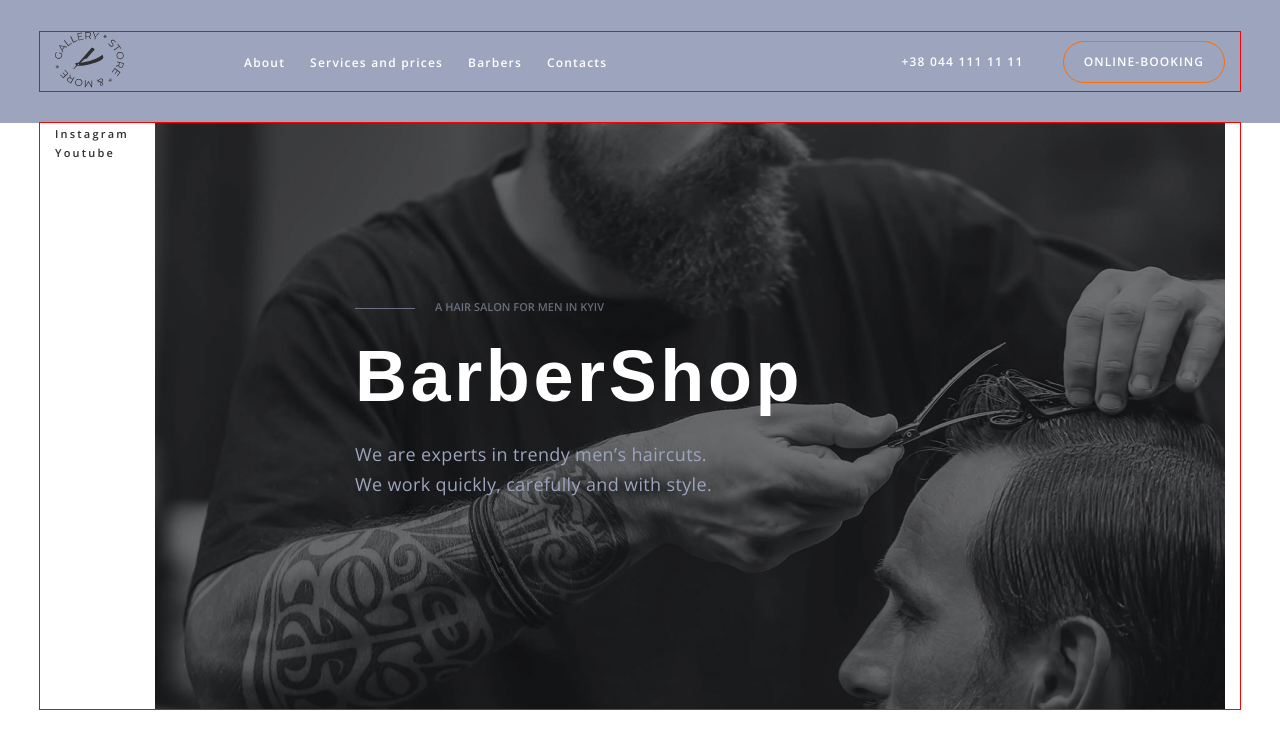
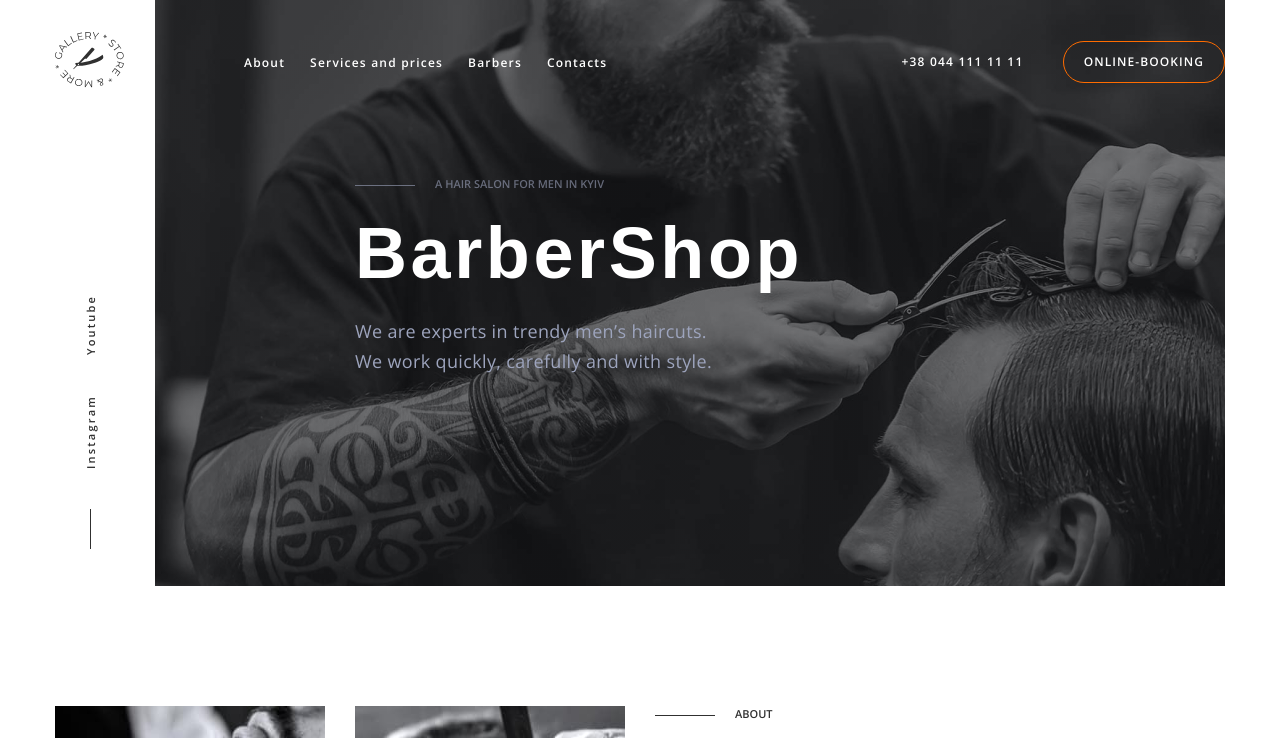
Before and after one commit to Andrii-Hashenko/LESSON1, a plain HTML site: page index.html in a window 1280 px wide. Shown: the top 738 px of the page. Drawn offline with nearby package versions, Linux system fonts and the light colour scheme.

Commit message:
додає js modal  та оновлює стилі хедеру

```diff
--- a/css/style.css
+++ b/css/style.css
@@ -26,7 +26,6 @@ p {
   width: 1200px;
   margin: 0 auto;
   padding: 0 15px;
-  outline: 1px solid red;
 }
 
 .visually-hidden {
@@ -98,11 +97,12 @@ p {
   vertical-align: middle;
 }
 
-/* header, фон з секції hero за допомогою css */
+/* header */
 
 .page-header {
   padding: 32px 0;
-  background-color: #9da4bd;
+  position: absolute;
+  width: 100%;
   /* background-color: #FFFFFF; */
 }
 
@@ -133,11 +133,13 @@ p {
   line-height: calc(16 / 12);
   letter-spacing: 0.1em;
   color: #ffffff;
+  transition: color 500ms linear;
 }
 
 .header-link:hover,
 .header-link:focus {
   color: var(--accent-color);
+
 }
 
 .header-button {
@@ -150,11 +152,33 @@ p {
 .hero .container {
   display: flex;
 }
-
+.hero .social-wrapper {
+  width: 100px;
+  display: flex;
+  align-items: flex-end;
+  padding-left: 25px;
+  margin-bottom: 40px;
+}
 .hero-list {
-  width: 100px;
+  display: flex;
+  transform: rotate(-90deg) translateX(19px);
+  transform-origin: top left;
+  align-items: center;
+  position: relative;
 }
 
+.hero-list::before {
+  content: "";
+  position: absolute;
+  width: 40px;
+  height: 1px;
+  background-color: var(--main-color);
+  left: -40px;
+  top: 10px;
+}
+.hero-list .item {
+  margin-left: 40px;
+}
 .hero .list-link {
   font-weight: 600;
   font-size: 11px;
--- a/index.html
+++ b/index.html
@@ -22,7 +22,7 @@
   </head>
 
   <body class="page-body">
-    <!-- header, фон з секції hero за допомогою css -->
+    <!-- header -->
     <header class="page-header">
       <div class="container">
         <a class="header-logo" href="./index.html">
@@ -63,6 +63,7 @@
       <!-- HERO -->
       <section class="hero">
         <div class="container">
+          <div class="social-wrapper">
             <ul class="hero-list list">
               <li class="item">
                 <a
@@ -83,6 +84,8 @@
                 >
               </li>
             </ul>
+          </div>
+
           <div class="hero-description">
             <p class="pre-title">A hair salon for men in Kyiv</p>
             <h1 class="title">BarberShop</h1>
@@ -448,5 +451,6 @@
         </ul>
       </div>
     </footer>
+    <script src="./js/modal.js"></script>
   </body>
 </html>
```
Also changed, not shown: css/js/modal.js (added, +14 -0 lines). Lines whose indentation alone changed are shown as unchanged.
